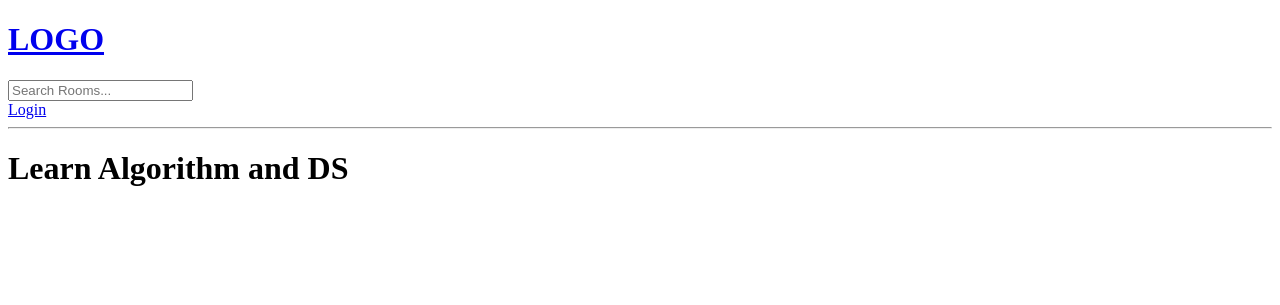
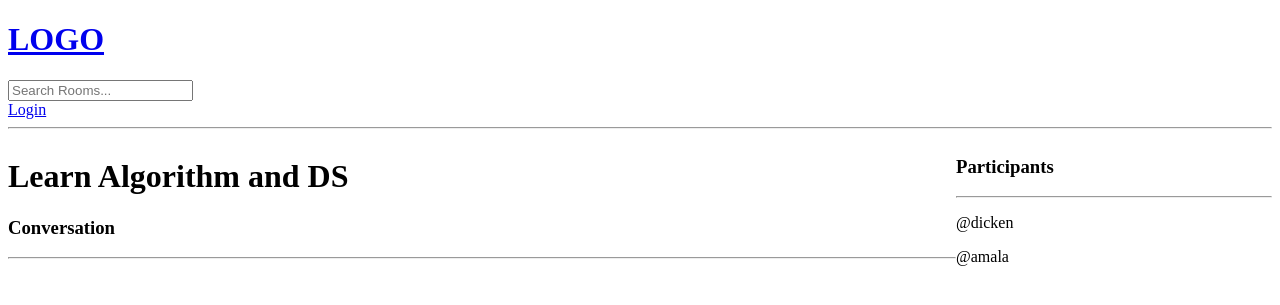
Before and after one commit to D-kn/StudyBuddy, a Django app: page /room/9/ in a window 1280 px wide. Shown: the top 305 px of the page. Run offline with Django 3.2, Linux system fonts and the light colour scheme; data comes from the database, SQL or seed files in the repository; both versions use the stored data as it was after the commit.

Commit message:
Chat Room Message CRUD

```diff
--- a/base/models.py
+++ b/base/models.py
@@ -18,16 +18,17 @@ class Room(models.Model):
     topic = models.ForeignKey('Topic', on_delete=models.SET_NULL, null=True)
     name = models.CharField(max_length=200)
     description = models.TextField(null=True, blank=True)
-    # participants =
+    participants = models.ManyToManyField(
+                   User, related_name="participants", blank=True)
     updated = models.DateTimeField(auto_now=True)
     created = models.DateTimeField(auto_now_add=True)
 
     class Meta:
         ordering = ['-updated', '-created']
 
-
     def __str__(self):
         return self.name
+
 
 
 class Message(models.Model):
--- a/base/templates/base/room.html
+++ b/base/templates/base/room.html
@@ -2,6 +2,64 @@
 
 
 {% block content %}
-<h1>{{room.name}}</h1>
+
+<style>
+    .room-container{
+        display: grid;
+        grid-template-columns: 3fr 1fr;
+    }
+</style>
+
+<div class="room-container">
+
+    <div>
+
+        <h1>{{room.name}}</h1>
+
+        <p>{{room.description}}</p>
+
+
+        <div class="comment-wrapper">
+            <h3>Conversation</h3>
+            <hr>
+
+            {% for message in room_messages %}
+                <div>
+                    {% if request.user == message.user %}
+                    <a href="{% url 'delete-message' message.id %}">Delete</a>
+                    {% endif %}
+                    <small>@{{message.user}} {{message.created|timesince}} ago</small>
+                    <p>{{message.body}}</p>
+                    <hr>
+                </div>
+            {% endfor %}
+        </div>
+
+
+
+        {% if request.user.is_authenticated %}
+        <div class="comment-form">
+            <form method="POST" action="">
+                {% csrf_token %}
+                <input type="text" name="body" placeholder="Write your message here ..."/>
+            </form>
+        </div>
+        {% endif %}
+
+    </div>
+
+
+    <div>
+        <h3>Participants</h3>
+        <hr>
+
+        {% for user in participants %}
+            <div>
+                <p>@{{user.username}}</p>
+            </div>
+        {% endfor %}
+    </div>
+
+</div>
 
 {% endblock %}
--- a/base/urls.py
+++ b/base/urls.py
@@ -12,4 +12,5 @@ urlpatterns = [
     path('create-room/', views.createRoom, name="create-room"),
     path('update-room/<str:pk>/', views.updateRoom, name="update-room"),
     path('delete-room/<str:pk>/', views.deleteRoom, name="delete-room"),
+    path('delete-message/<str:pk>/', views.deleteMessage, name="delete-message"),
 ]
--- a/base/views.py
+++ b/base/views.py
@@ -7,8 +7,10 @@ from django.contrib.auth.models import User
 from django.contrib.auth import authenticate, login, logout
 from django.contrib.auth.forms import UserCreationForm
 # from django.http import HttpResponse
-from .models import Room, Topic
+from .models import Message, Room,  Topic
 from .forms import RoomForm
+
+from django.conf import settings
 
 # Create your views here.
 
@@ -93,7 +95,21 @@ def room(request, pk):
     #     if i['id'] == int(pk):
     #         room = i
     room = Room.objects.get(id=pk)
-    context = {'room':room}
+    room_messages = room.message_set.all().order_by('-created')
+    participants = room.participants.all()
+
+    if request.method == 'POST':
+        message = Message.objects.create(
+            user = request.user,
+            room = room,
+            body = request.POST.get('body')
+        )
+        room.participants.add(request.user)
+        return redirect('room', pk=room.id)
+
+
+    context = {'room':room, 'room_messages': room_messages,
+                'participants': participants}
     return render(request, 'base/room.html', context)
     # return HttpResponse('ROOM')
 
@@ -135,9 +151,23 @@ def deleteRoom(request, pk):
     room = Room.objects.get(id=pk)
 
     if request.user != room.host:
-        return HttpResponse('You are not allowed here.')
+        return HttpResponse('You are not allowed here!!')
 
     if request.method == 'POST':
         room.delete()
         return redirect('home')
-    return render(request, 'base/delete.html', {'obj':room})
+    return render(request, 'base/delete.html', {'obj': room})
+
+
+
+@login_required(login_url='login')
+def deleteMessage(request, pk):
+    message = Message.objects.get(id=pk)
+
+    if request.user != message.user:
+        return HttpResponse('You are not allowed here!!')
+
+    if request.method == 'POST':
+        message.delete()
+        return redirect('home')
+    return render(request, 'base/delete.html', {'obj': message})
```
Also changed, not shown: base/migrations/0003_auto_20211107_1556.py (added), db.sqlite3, studybud/settings.py (line endings or trailing spaces).
